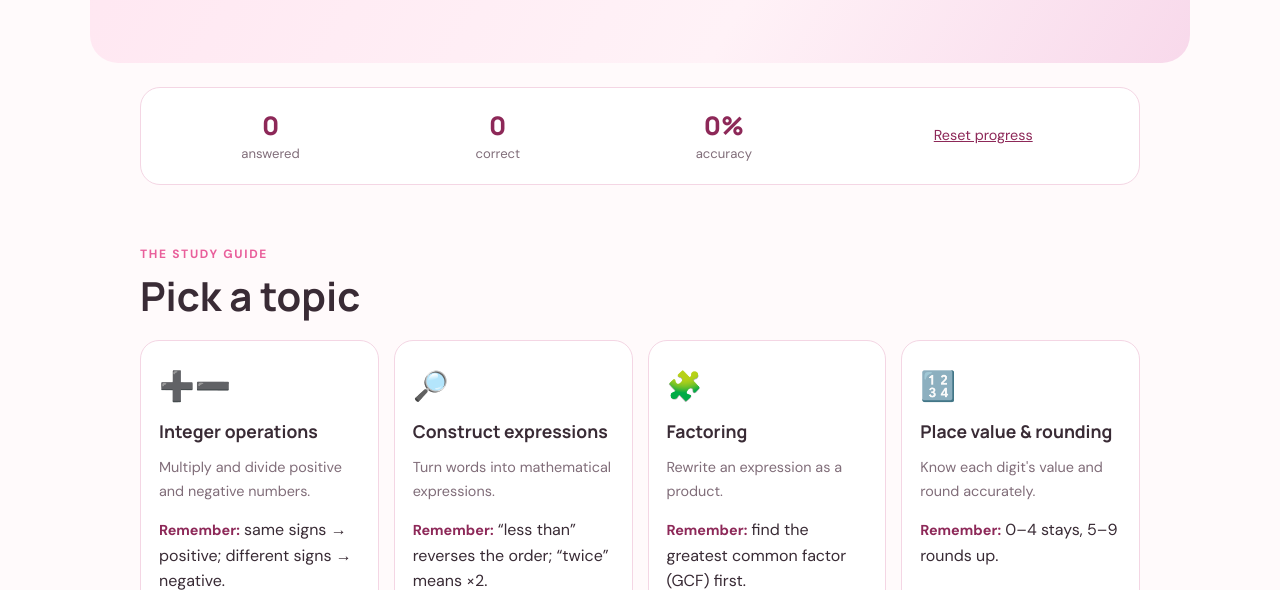
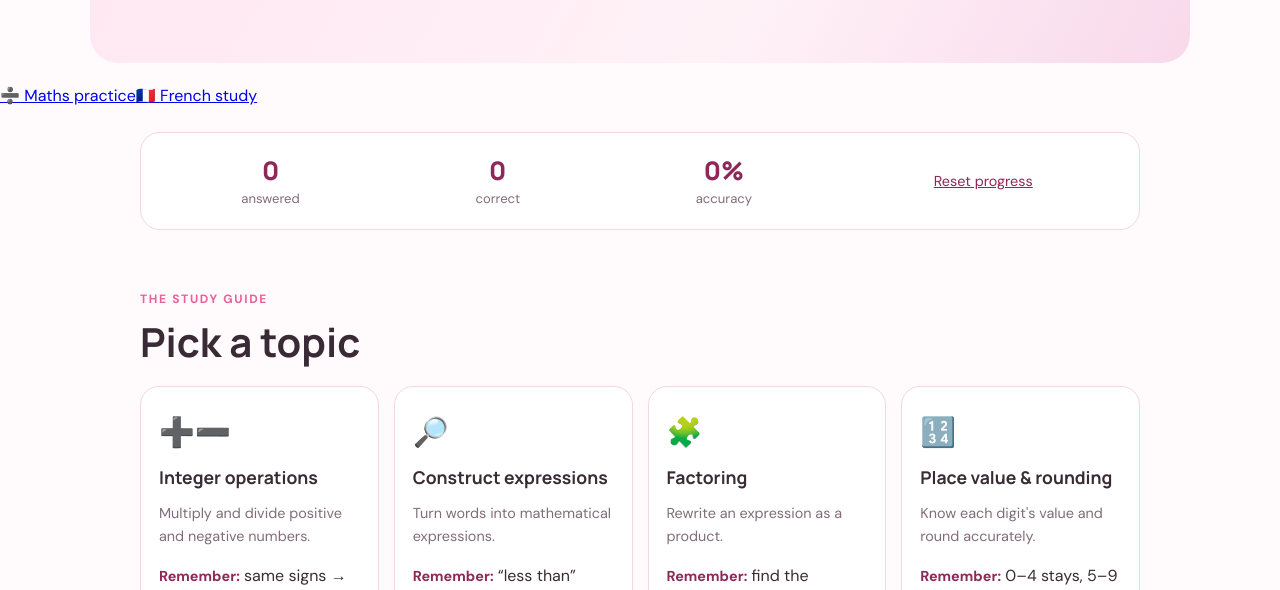
Before and after one commit to weirdcheckout-bot/cutsiewebsite, a plain HTML site: page index.html in a window 1280 px wide. Shown: the part 514-1104 px from the top of the page. Drawn offline with Linux system fonts and the light colour scheme.

Commit message:
Rename site Study Bestie and add French study navigation

```diff
--- a/index.html
+++ b/index.html
@@ -1,7 +1,8 @@
 <!doctype html>
-<html lang="en"><head><meta charset="utf-8"><meta name="viewport" content="width=device-width,initial-scale=1"><meta name="theme-color" content="#fff0f6"><title>Math Bestie 💗</title><link rel="stylesheet" href="style.css"></head>
-<body><header class="top"><a class="brand" href="#">💗 Math Bestie</a><span>your cozy corner for maths</span></header><main>
+<html lang="en"><head><meta charset="utf-8"><meta name="viewport" content="width=device-width,initial-scale=1"><meta name="theme-color" content="#fff0f6"><title>Study Bestie 💗 | Maths</title><link rel="stylesheet" href="style.css"></head>
+<body><header class="top"><a class="brand" href="#">💗 Study Bestie</a><span>your cozy corner for maths & français</span><a class="french-link" href="french.html">🇫🇷 French study</a></header><main>
 <section class="hero"><div><p class="eyebrow">STUDY SMART • FEEL CONFIDENT</p><h1>Math gets better<br>with a <em>bestie.</em></h1><p>Learn the steps, practise at your pace, and watch your confidence grow.</p><a class="cta" href="#practice">Let's practise ✨</a></div><div class="hero-art" aria-label="Decorative pink notebook">✏️<div>you've got<br><b>this!</b> ♡</div>📚</div></section>
+<nav class="subject-nav" id="subjects"><a href="#practice">➗ Maths practice</a><a href="french.html">🇫🇷 French study</a></nav>
 <section class="stats"><div><strong id="done">0</strong><span>answered</span></div><div><strong id="correct">0</strong><span>correct</span></div><div><strong id="percent">0%</strong><span>accuracy</span></div><button id="reset" class="quiet">Reset progress</button></section>
 <section><div class="section-head"><div><p class="eyebrow">THE STUDY GUIDE</p><h2>Pick a topic</h2></div></div><div class="topics">
 <article class="topic"><span>➕➖</span><h3>Integer operations</h3><p>Multiply and divide positive and negative numbers.</p><b>Remember:</b> same signs → positive; different signs → negative.<details><summary>Worked example</summary><p>(−6) × 4 = −24 because the signs differ. (−24) ÷ (−6) = 4 because the signs match.</p></details></article>
```
